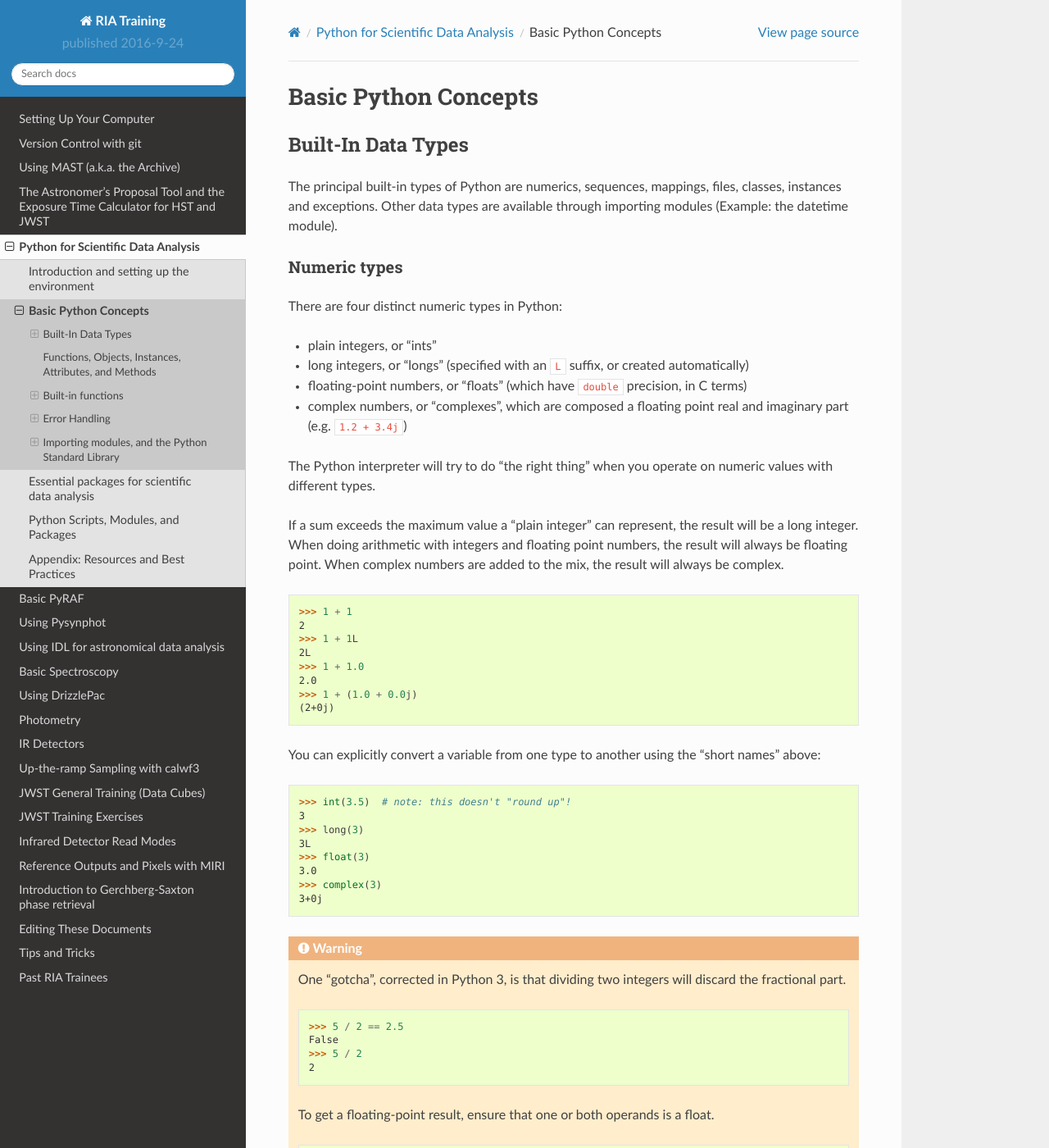
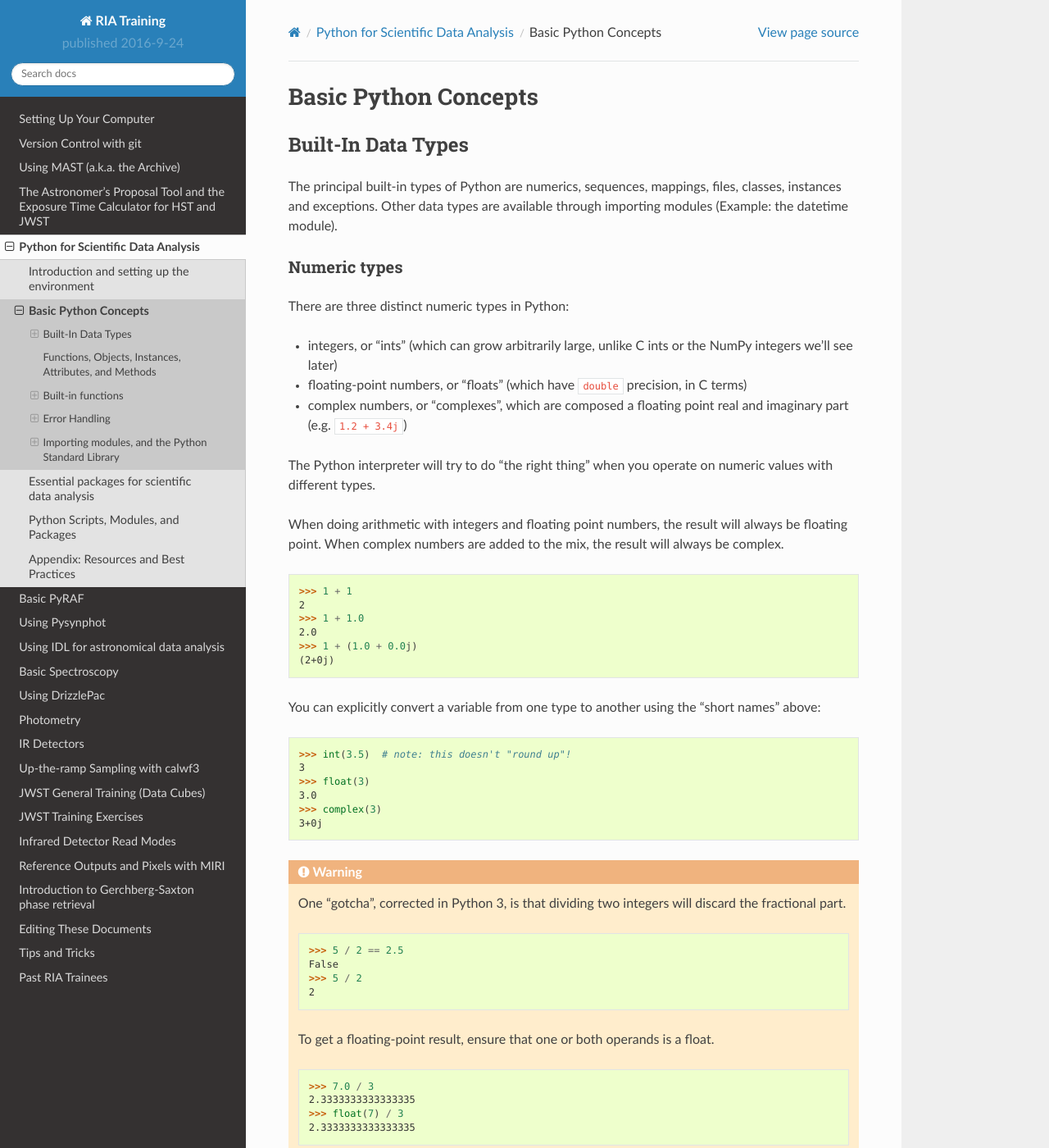
Before and after one commit to staceybright/training-library, a Sphinx documentation site: the page built from source/python/basics.txt, in a window 1280 px wide and 1400 px high. Shown: the whole window at 82% size. Built offline with Sphinx 7.4.7 and the Read the Docs theme 2.0.0, drawn with Linux system fonts in a browser that asks for light colours.

Commit message:
python basics: Remove mention of 'long' type gone in Python 3

```diff
--- a/source/python/basics.txt
+++ b/source/python/basics.txt
@@ -15,21 +15,18 @@
 Numeric types
 -------------
 
-There are four distinct numeric types in Python:
+There are three distinct numeric types in Python:
 
-- plain integers, or "ints"
-- long integers, or "longs" (specified with an ``L`` suffix, or created automatically)
+- integers, or "ints" (which can grow arbitrarily large, unlike C ints or the NumPy integers we'll see later)
 - floating-point numbers, or "floats" (which have ``double`` precision, in C terms)
 - complex numbers, or "complexes", which are composed a floating point real and imaginary part (e.g. ``1.2 + 3.4j``)
 
 The Python interpreter will try to do "the right thing" when you operate on numeric values with different types.
 
-If a sum exceeds the maximum value a "plain integer" can represent, the result will be a long integer. When doing arithmetic with integers and floating point numbers, the result will always be floating point. When complex numbers are added to the mix, the result will always be complex. ::
+When doing arithmetic with integers and floating point numbers, the result will always be floating point. When complex numbers are added to the mix, the result will always be complex. ::
 
    >>> 1 + 1
    2
-   >>> 1 + 1L
-   2L
    >>> 1 + 1.0
    2.0
    >>> 1 + (1.0 + 0.0j)
@@ -39,8 +36,6 @@
 
    >>> int(3.5)  # note: this doesn't "round up"!
    3
-   >>> long(3)
-   3L
    >>> float(3)
    3.0
    >>> complex(3)
```
